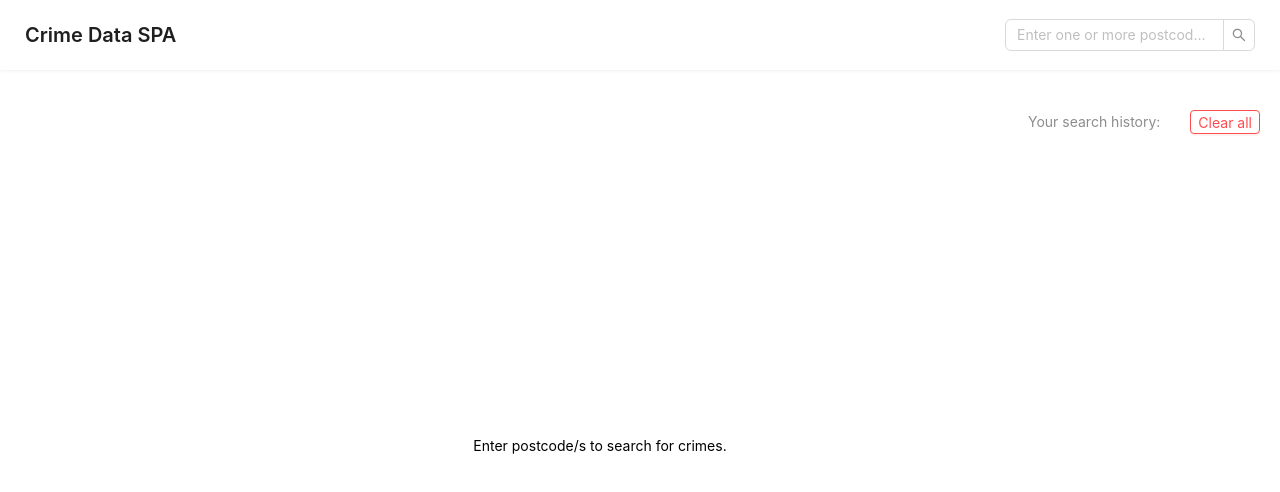
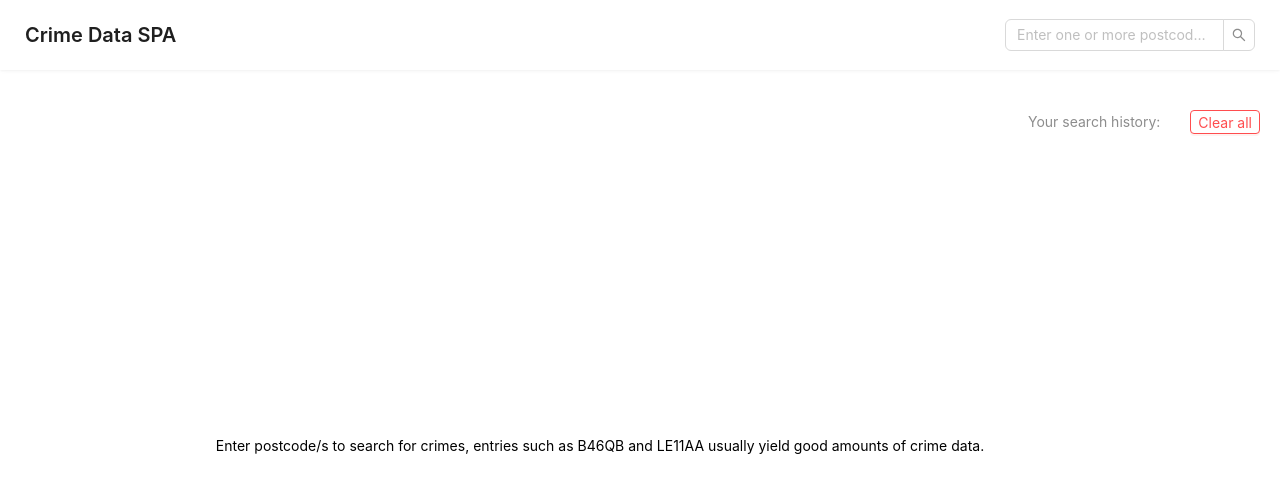
Before and after one commit to borderistheocean/crime-data-spa, a React (Create React App) app: page / in a window 1280 px wide. Shown: the top 492 px of the page. Built offline with nearby package versions, Linux system fonts and the light colour scheme.

Commit message:
removed console print, added initial input prompt

```diff
--- a/src/App.tsx
+++ b/src/App.tsx
@@ -90,7 +90,6 @@ function App() {
                   });
 
                   setCrimesList(chained);
-                  console.log(chained);
                 });
             })
             .catch(error => {
@@ -180,10 +179,10 @@ function App() {
                     <div className="flex items-center justify-center w-full h-full">
                       <div>
                         {(searchParams.get('postcode') === null && resultTotal === 0) &&
-                          <h2>Enter postcode/s to search for crimes.</h2>
+                          <span>Enter postcode/s to search for crimes, entries such as B46QB and LE11AA usually yield good amounts of crime data.</span>
                         }
                         {(searchParams.get('postcode') != null && resultTotal === 0) &&
-                          <h2>No results found for {searchParams.get('postcode')}.</h2>
+                          <span>No results found for {searchParams.get('postcode')}.</span>
                         }
                       </div>
                     </div>
```
